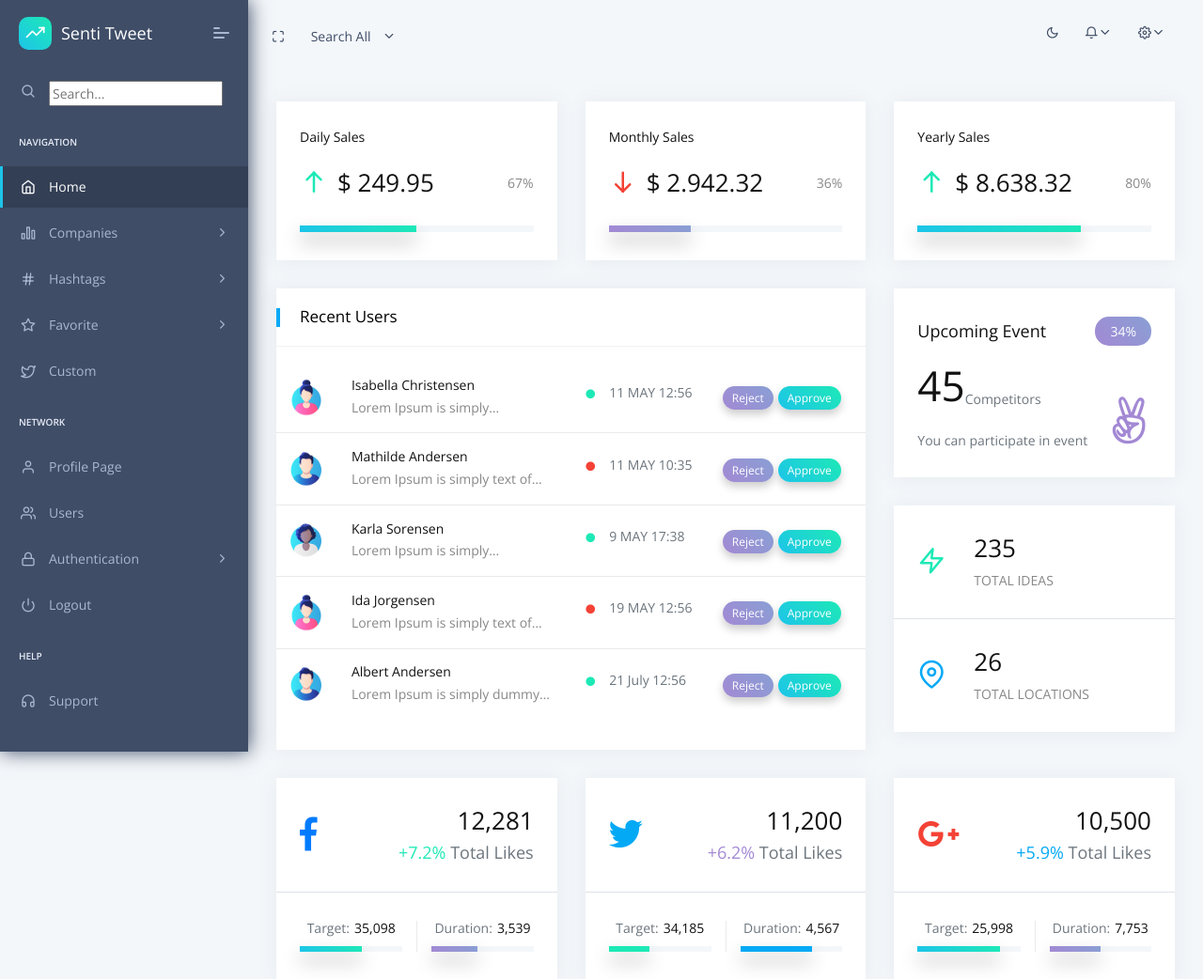
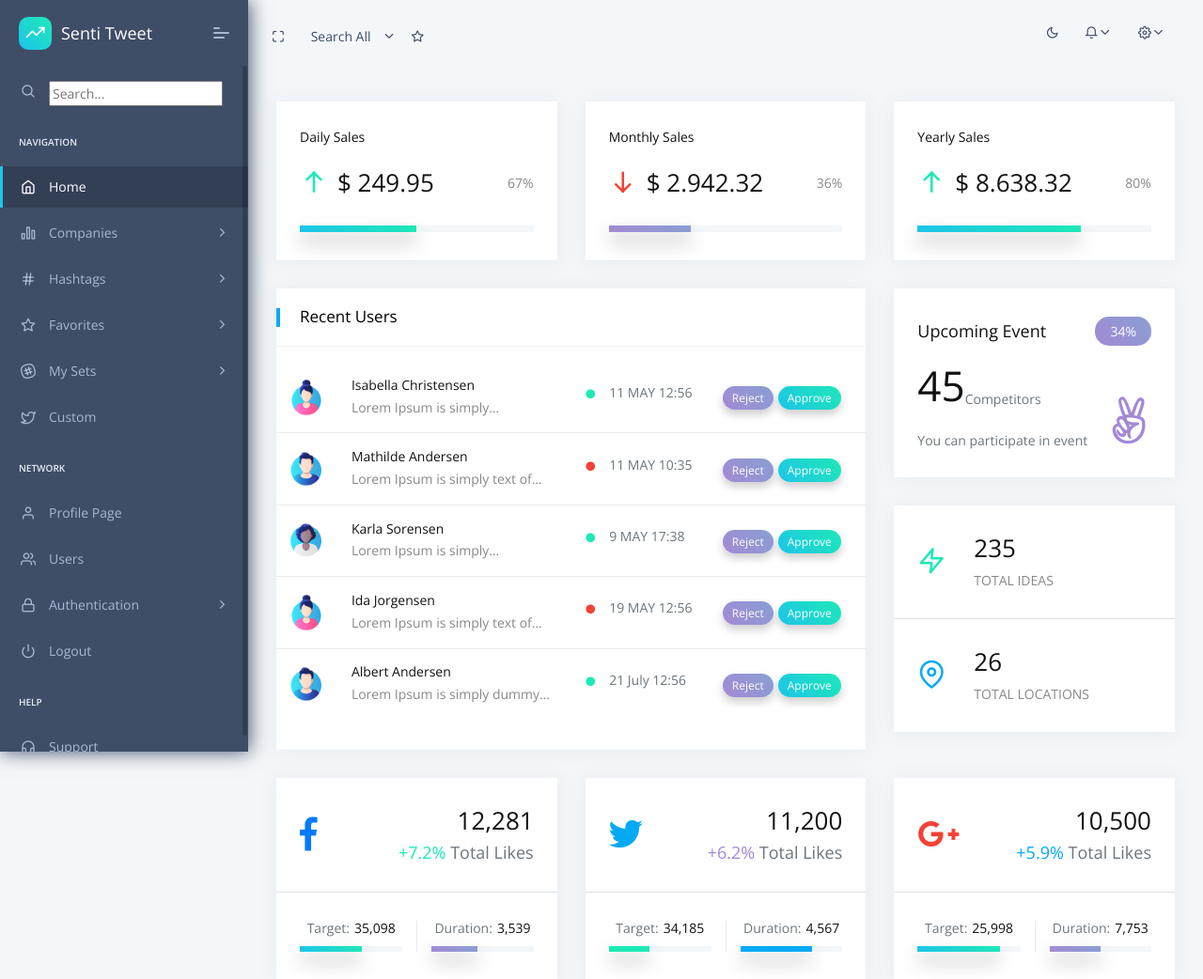
Before and after one commit to SentiStock/SentiTweet, a Django app: page / in a window 1280 px wide. Shown: the top 1042 px of the page at 94% size. Run offline with Django 4.2, Linux system fonts and the light colour scheme; the visitor is signed in with stand-in values (Sample User, id 1); data that the repository does not hold is empty; some libraries are stand-ins or nearby versions.

Commit message:
templates

```diff
--- a/sentitweet/templates/includes/navigation.html
+++ b/sentitweet/templates/includes/navigation.html
@@ -39,7 +39,11 @@
                 </div>
             </li>
 
-            <li class="nav-item">
+            <li>
+                <!-- Toggle this page as favorite -->
+                <a href="javascript:" class="" onclick="">
+                    <i class="feather icon-star"></i>
+                </a>
             </li>
             {% comment %} <li class="nav-item">
                 <div class="main-search">
--- a/sentitweet/templates/includes/sidebar.html
+++ b/sentitweet/templates/includes/sidebar.html
@@ -62,10 +62,17 @@
                         {% endfor %}
                     </ul>
                 </li>
-                <li data-username="favorite mine"
+                <li data-username="favorites mine"
                     class="nav-item pcoded-hasmenu ">
                     <a href="javascript:" class="nav-link "><span class="pcoded-micon"><i class="feather icon-star"></i></span><span
-                            class="pcoded-mtext">Favorite</span></a>
+                            class="pcoded-mtext">Favorites</span></a>
+                    <ul class="pcoded-submenu">
+                    </ul>
+                </li>
+                <li data-username="mine sets"
+                    class="nav-item pcoded-hasmenu ">
+                    <a href="javascript:" class="nav-link "><span class="pcoded-micon"><i class="feather icon-slack"></i></span><span
+                            class="pcoded-mtext">My Sets</span></a>
                     <ul class="pcoded-submenu">
                     </ul>
                 </li>
```
